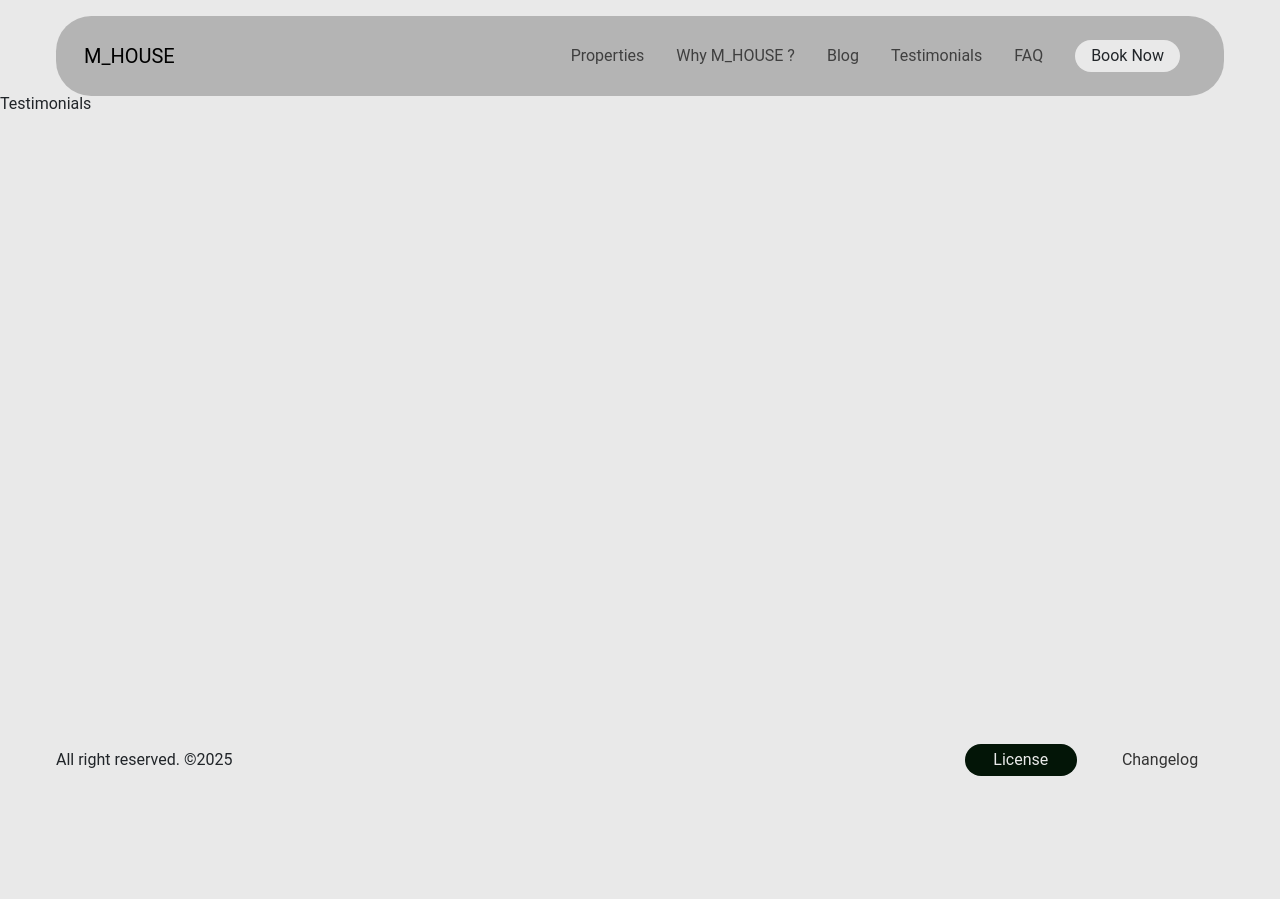
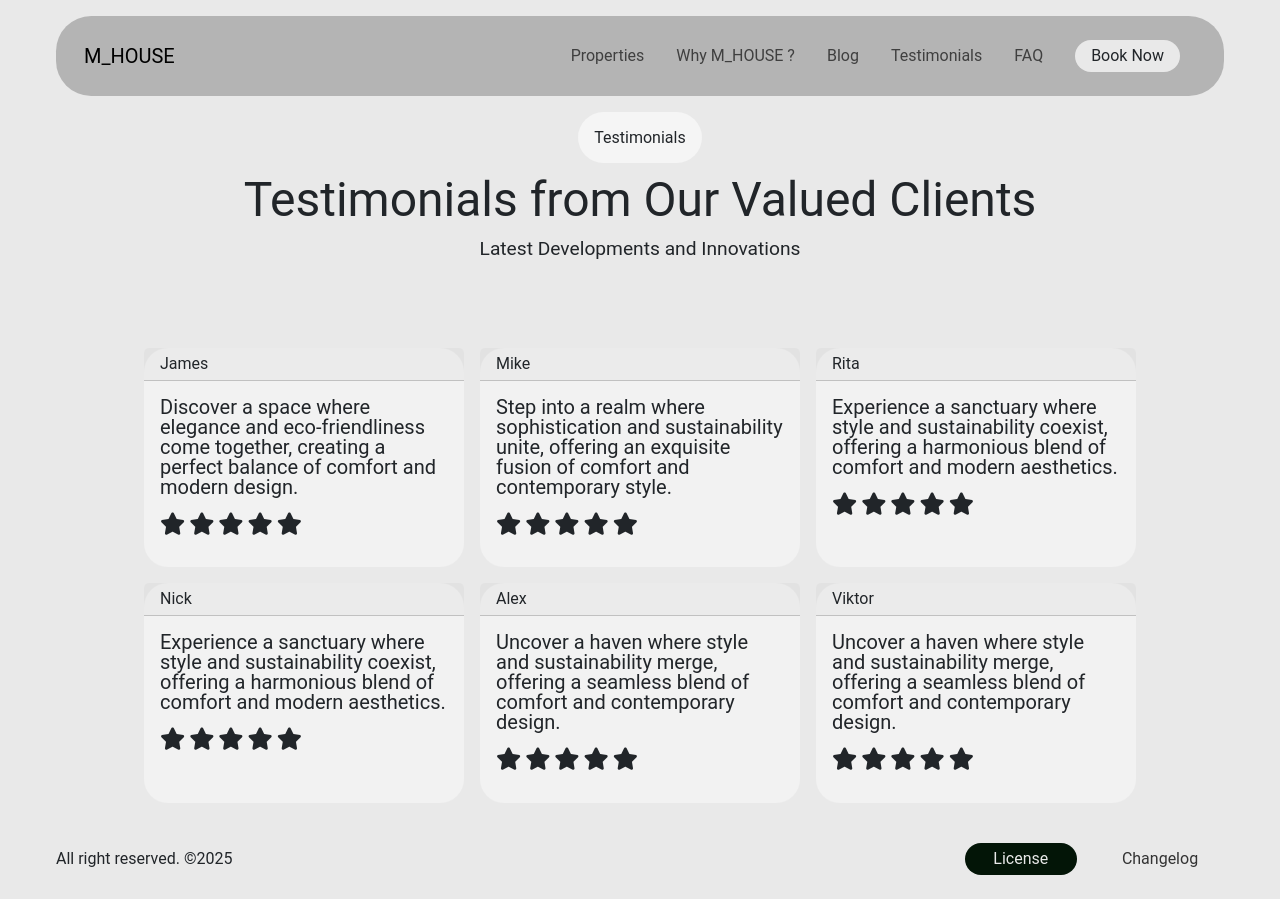
Before and after one commit to DariaSK18/modern-house, a plain HTML site: page testimonials.html in a window 1280 px wide. Before the commit the page ends 800 px from the top, so only its background shows below. Drawn offline with nearby package versions, Linux system fonts and the light colour scheme.

Commit message:
testimonials page

```diff
--- a/scss/style.scss
+++ b/scss/style.scss
@@ -249,7 +249,6 @@ body {
 .card-img-top:hover {
   transform: scale(1.1);
 }
-
 .card-title {
   font-size: 1.2rem;
   font-weight: 600;
@@ -260,7 +259,6 @@ body {
   gap: 0.5rem;
   justify-content: space-around;
 }
-
 .card-text-box {
   display: flex;
   gap: 0.7rem;
@@ -285,6 +283,29 @@ body {
 }
 .accordion-button:focus {
   box-shadow: var(--accordion-color);
+}
+
+// ---- Testimonials page
+
+.main__testimonials-content{
+    display: flex;
+    flex-direction: column;
+    align-items: center;
+    text-align: center;
+}
+.main__testimonials-cards {
+    // display: grid;
+    // grid-template-columns: repeat(3, 1fr);
+    display: flex;
+    flex-wrap: wrap;
+    justify-content: center;
+    gap: 1rem;
+    p {
+        flex-grow: 1;
+    }
+    .card {
+        flex-basis: 20rem;
+    }
 }
 
 // ---- Book page
--- a/testimonials.html
+++ b/testimonials.html
@@ -17,12 +17,140 @@
     <div class="wrapper">
         <header id="header-placeholder" class="header"></header>
         <main class="main">
-            Testimonials
+            <div class="main__container">
+                <section class="main__testimonials-content">
+<h6 class="main__label label">Testimonials</h6>
+            <h1 class="main__title title">Testimonials from Our Valued Clients</h1>
+            <h3 class="main__subtitle subtitle">
+                Latest Developments and Innovations
+            </h3>
+                </section>
+<section class="main__testimonials-cards">
+    <div class="card">
+  <div class="card-header">
+    James
+  </div>
+  <div class="card-body">
+    <figure>
+      <blockquote class="blockquote">
+        <p>Discover a space where elegance and eco-friendliness come together, creating a perfect balance of comfort and modern design.</p>
+      </blockquote>
+      <figcaption class="stars">
+        <i class="fa-solid fa-star"></i>
+        <i class="fa-solid fa-star"></i>
+        <i class="fa-solid fa-star"></i>
+        <i class="fa-solid fa-star"></i>
+        <i class="fa-solid fa-star"></i>
+      </figcaption>
+    </figure>
+  </div>
+</div>
+<div class="card">
+  <div class="card-header">
+    Mike
+  </div>
+  <div class="card-body">
+    <figure>
+      <blockquote class="blockquote">
+        <p>Step into a realm where sophistication and sustainability unite, offering an exquisite fusion of comfort and contemporary style.</p>
+      </blockquote>
+      <figcaption class="stars">
+        <i class="fa-solid fa-star"></i>
+        <i class="fa-solid fa-star"></i>
+        <i class="fa-solid fa-star"></i>
+        <i class="fa-solid fa-star"></i>
+        <i class="fa-solid fa-star"></i>
+      </figcaption>
+    </figure>
+  </div>
+</div>
+<div class="card">
+  <div class="card-header">
+    Rita
+  </div>
+  <div class="card-body">
+    <figure>
+      <blockquote class="blockquote">
+        <p>Experience a sanctuary where style and sustainability coexist, offering a harmonious blend of comfort and modern aesthetics.</p>
+      </blockquote>
+      <figcaption class="stars">
+        <i class="fa-solid fa-star"></i>
+        <i class="fa-solid fa-star"></i>
+        <i class="fa-solid fa-star"></i>
+        <i class="fa-solid fa-star"></i>
+        <i class="fa-solid fa-star"></i>
+      </figcaption>
+    </figure>
+  </div>
+</div>
+<div class="card">
+  <div class="card-header">
+    Nick
+  </div>
+  <div class="card-body">
+    <figure>
+      <blockquote class="blockquote">
+        <p>Experience a sanctuary where style and sustainability coexist, offering a harmonious blend of comfort and modern aesthetics.</p>
+      </blockquote>
+      <figcaption class="stars">
+        <i class="fa-solid fa-star"></i>
+        <i class="fa-solid fa-star"></i>
+        <i class="fa-solid fa-star"></i>
+        <i class="fa-solid fa-star"></i>
+        <i class="fa-solid fa-star"></i>
+      </figcaption>
+    </figure>
+  </div>
+</div>
+<div class="card">
+  <div class="card-header">
+    Alex
+  </div>
+  <div class="card-body">
+    <figure>
+      <blockquote class="blockquote">
+        <p>Uncover a haven where style and sustainability merge, offering a seamless blend of comfort and contemporary design.</p>
+      </blockquote>
+      <figcaption class="stars">
+        <i class="fa-solid fa-star"></i>
+        <i class="fa-solid fa-star"></i>
+        <i class="fa-solid fa-star"></i>
+        <i class="fa-solid fa-star"></i>
+        <i class="fa-solid fa-star"></i>
+      </figcaption>
+    </figure>
+  </div>
+</div>
+<div class="card">
+  <div class="card-header">
+    Viktor
+  </div>
+  <div class="card-body">
+    <figure>
+      <blockquote class="blockquote">
+        <p>Uncover a haven where style and sustainability merge, offering a seamless blend of comfort and contemporary design.</p>
+      </blockquote>
+      <figcaption class="stars">
+        <i class="fa-solid fa-star"></i>
+        <i class="fa-solid fa-star"></i>
+        <i class="fa-solid fa-star"></i>
+        <i class="fa-solid fa-star"></i>
+        <i class="fa-solid fa-star"></i>
+      </figcaption>
+    </figure>
+  </div>
+</div>
+</section>
+            </div>
         </main>
         <footer id="footer-placeholder" class="footer"></footer>
     </div>
     <script src="https://cdn.jsdelivr.net/npm/bootstrap@5.3.8/dist/js/bootstrap.bundle.min.js"
       integrity="sha384-FKyoEForCGlyvwx9Hj09JcYn3nv7wiPVlz7YYwJrWVcXK/BmnVDxM+D2scQbITxI" crossorigin="anonymous"
     ></script>
+    <script
+      src="https://kit.fontawesome.com/37e3e87d44.js"
+      crossorigin="anonymous"
+    ></script>
 </body>
 </html>
```
Also changed, not shown: css/style.css, 1 other file.
